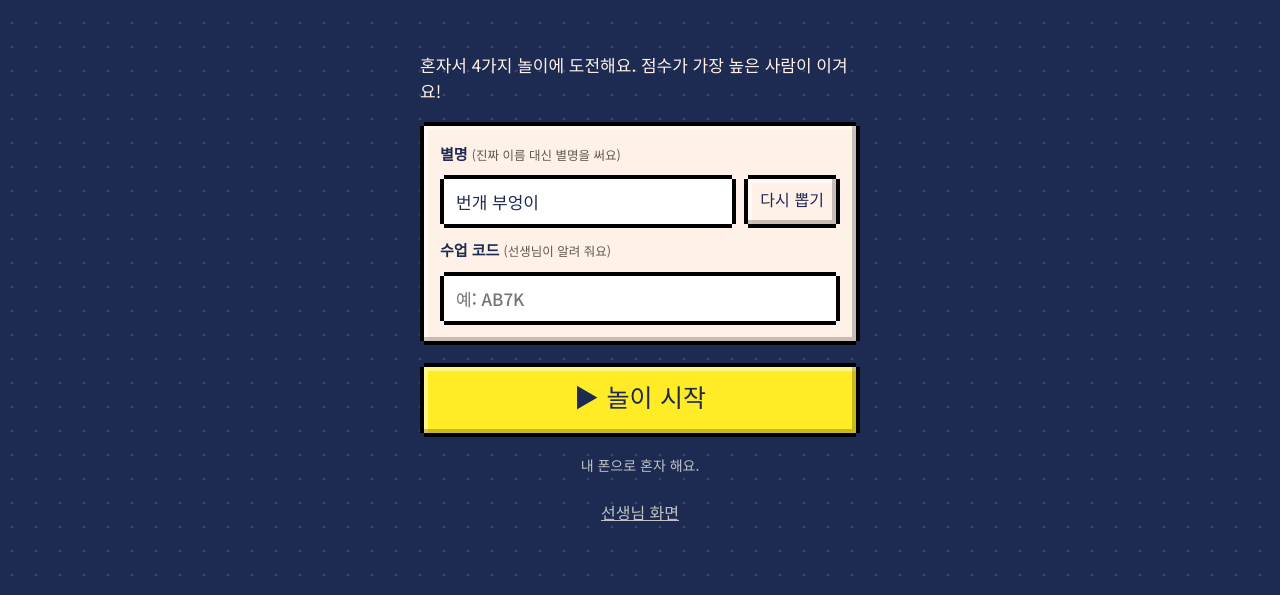
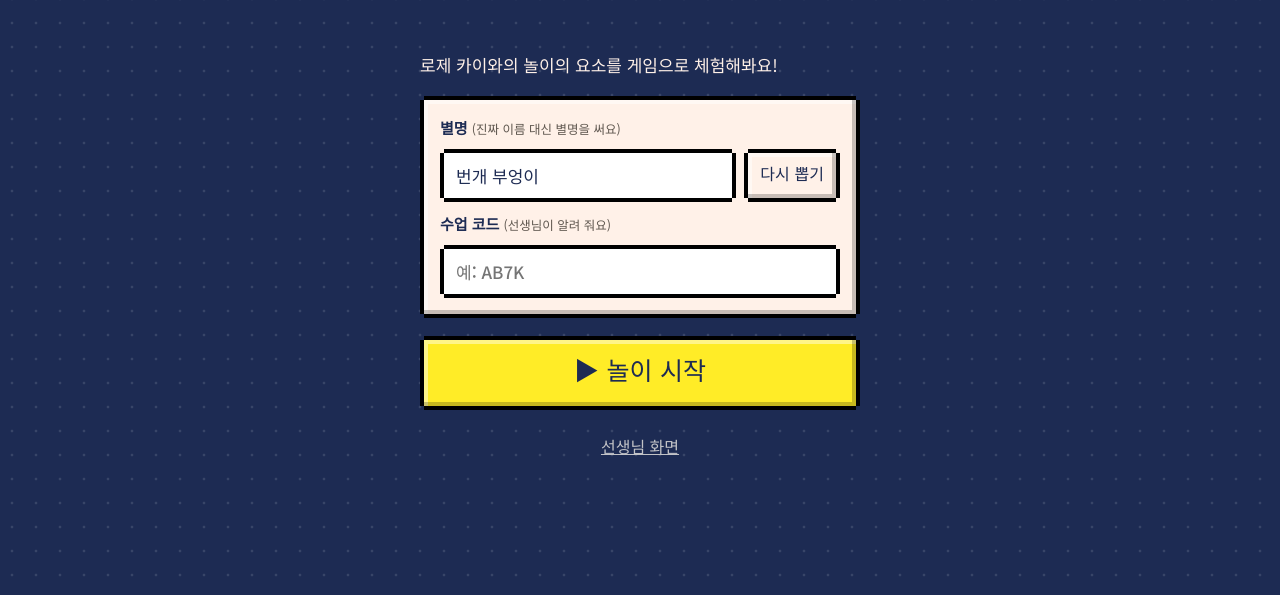
Before and after one commit to bbagum0928-web/kaillois-playground, a website: page index.html in a window 1280 px wide. Shown: the part 205-800 px from the top of the page. Drawn offline with Linux system fonts and the light colour scheme.

Commit message:
Add files via upload

```diff
--- a/index.html
+++ b/index.html
@@ -311,14 +311,13 @@ function start(){
    '<div class="logo">'+spr(STAR,null,6)+spr(CHEST,null,6)+spr(SWORD,null,6)+spr(BALLOON,null,6)+'</div>'+
    '<div><h1>카이와 놀이터</h1></div>'+
    '<p class="press">PRESS START</p>'+
-   '<p class="lead">혼자서 4가지 놀이에 도전해요. 점수가 가장 높은 사람이 이겨요!</p>'+
+   '<p class="lead">로제 카이와의 놀이의 요소를 게임으로 체험해봐요!</p>'+
    '<div class="card">'+
      '<label for="tn">별명 <small>(진짜 이름 대신 별명을 써요)</small></label>'+
      '<div class="inline"><input id="tn" maxlength="10" autocomplete="off" value="'+esc(S.team.name)+'"><button class="btn ghost sm" id="dice" type="button">다시 뽑기</button></div>'+
      '<label for="rc">수업 코드 <small>(선생님이 알려 줘요)</small></label><input id="rc" maxlength="8" autocomplete="off" autocapitalize="characters" value="'+esc(S.room)+'" placeholder="예: AB7K">'+
    '</div>'+
    '<button class="btn big" id="go" type="button">▶ 놀이 시작</button>'+
-   '<p class="meta center">내 폰으로 혼자 해요.</p>'+
    '<button class="link" id="tch" type="button">선생님 화면</button>';
   $('#dice').onclick=function(){$('#tn').value=randName();};
   $('#rc').addEventListener('input',function(){this.value=cleanRoom(this.value);});
```
